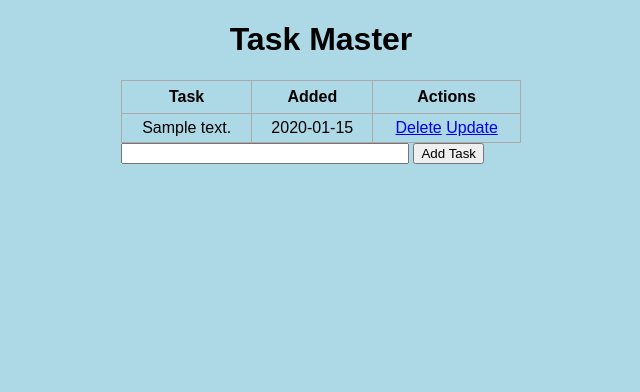
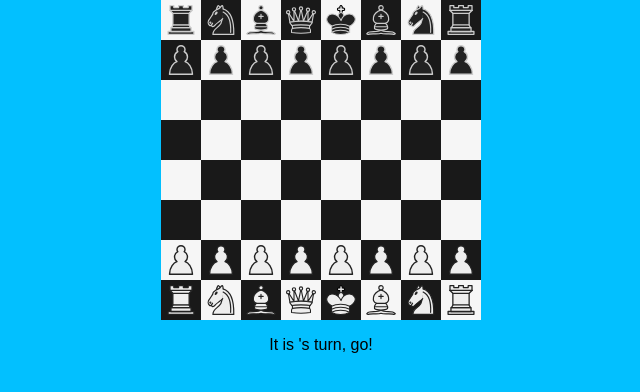
Before and after one commit to madjide04/project, a Flask app: page / in a window 1280 px wide. Shown: the top 392 px of the page, without its empty margins (319-959 px from the left). Run offline with Flask 3, Linux system fonts and the light colour scheme; tables that the repository leaves empty hold one stand-in row (values such as "Sample post").

Commit message:
restarted and made a board with the ability to drag and take all pieces

```diff
--- a/app.py
+++ b/app.py
@@ -10,62 +10,14 @@
 
 class Todo(db.Model):
     id = db.Column(db.Integer, primary_key=True)
-    content = db.Column(db.String(200), nullable=False)
-    date_created = db.Column(db.DateTime, default=datetime.utcnow)
-
     def __repr__(self):
         return '<Task %r>' % self.id
 
 
 
-@app.route('/', methods=['POST', 'GET'])
+@app.route('/')
 def index():
-    if request.method == 'POST':
-        task_content = request.form['content']
-        if task_content:  # Check if content is provided
-            new_task = Todo(content=task_content)
-        else:
-            return redirect('/')
-
-        try:
-            db.session.add(new_task)
-            db.session.commit()
-            return redirect('/')
-        except:
-            return 'There was an issue adding your task'
-
-    else:
-        tasks = Todo.query.order_by(Todo.date_created).all()
-        return render_template('index.html', tasks=tasks)
-
-
-@app.route('/delete_content/<int:id>')
-def delete_content(id):
-    task_to_delete = Todo.query.get_or_404(id)
-
-
-    try:
-        db.session.delete(task_to_delete)
-        db.session.commit()
-        return redirect('/')
-    except:
-        return 'There was an issue deleting your task'
-
-@app.route('/update_content/<int:id>',methods=['GET','POST'])
-def update_content(id):
-    task = Todo.query.get_or_404(id)
-    if request.method=='GET':
-        return render_template("update.html",task=task)
-    else:
-        task.content = request.form['content']
-        if task.content:  # Check if content is provided
-            try:
-                db.session.commit()
-                return redirect('/')
-            except:
-                return 'There was an issue updating your task'
-        else:
-            return redirect('/')
+        return render_template('index.html')
 
 if __name__ == "__main__":
     app.run(debug=True)
--- /dev/null
+++ b/static/app.js
@@ -0,0 +1,84 @@
+const chessBoard = document.querySelector("#chessboard");
+const PlayerDisplay = document.querySelector("#player");
+const infoDisplay = document.querySelector("#display-info")
+const width = 8
+
+const startPieces = [
+    bRook,bKnight,bBishop,bQueen,bKing,bBishop,bKnight,bRook,
+    bPawn,bPawn,bPawn,bPawn,bPawn,bPawn,bPawn,bPawn,
+    '','','','','','','','',
+    '','','','','','','','',
+    '','','','','','','','',
+    '','','','','','','','',
+    pawn,pawn,pawn,pawn,pawn,pawn,pawn,pawn,
+    rook,knight,bishop,queen,king,bishop,knight,rook
+]
+
+function createBoard() {
+    startPieces.forEach((startPiece,i) => {
+        const square = document.createElement('div')
+        square.classList.add('square')
+        square.innerHTML = startPiece
+        square.firstChild?.setAttribute("draggable",true)
+        square.setAttribute("square-id",i)
+        if ((Math.floor(i / 8) + i) % 2===1) {
+            square.classList.add('boardblack')
+        } else {
+            square.classList.add('boardwhite')
+        }
+
+        // Assigning "black-piece" class to black pawns
+        if (i >= 0 &&  i < 16) {
+            square.firstChild.firstChild.classList.add("blackpiece");
+        }
+        // Assigning "white-piece" class to white pawns
+        if (i >= 48 && i < 64) {
+            square.firstChild.firstChild.classList.add("whitepiece");
+        }
+
+
+
+        chessBoard.append(square)
+    })
+}
+
+createBoard();
+
+
+const allSquares = document.querySelectorAll("#chessboard .square" )
+
+
+allSquares.forEach(square=>{
+    square.addEventListener("dragstart",dragStart)
+    square.addEventListener("dragover",dragOver)
+    square.addEventListener("drop",dragDrop)
+})
+
+let startPositionId
+let dragedElement
+
+
+function dragStart(e){
+    startPositionId = e.target.parentNode.getAttribute('square-id')
+    dragedElement = e.target
+}
+
+function dragOver(e){
+    e.preventDefault()
+}
+
+function dragDrop(e){
+    e.stopPropagation();
+
+    // Check if the square is empty (does not contain any child elements)
+    if (e.target.children.length === 0) {
+        // Square is empty, append dragedElement to the square
+        e.target.append(dragedElement);
+    } else {
+        // Square is not empty, append dragedElement to the parent node of the square and remove the square
+        if (e.target.parentNode) {
+            e.target.parentNode.append(dragedElement);
+            e.target.remove();
+        }
+    }
+}
--- a/static/main.css
+++ b/static/main.css
@@ -1,40 +1,64 @@
 body, html {
     margin: 0;
     font-family: sans-serif;
-    background-color: lightblue;
+    background-color: rgb(2, 192, 255);
 }
 
-h1, h2, h3, h4, h5, h6 {
+h1, h2, h3, h4, h5, h6, p {
     text-align: center;
 }
 
-.content {
-    margin: 0 auto;
-    width: 400px;
+#chessboard {
+    width: 320px; /* Set the width of the chessboard */
+    height: 320px; /* Set the height of the chessboard */
+    display: flex;
+    justify-content: center; /* Horizontally center the chessboard */
+    align-items: center; /* Vertically center the chessboard */
+    margin: auto;
+    flex-wrap: wrap; /* Allow squares to wrap to next line */
 }
 
-table, td, th {
-    border: 1px solid #aaa;
+.square {
+    height: 40px;
+    width: 40px;
+    position: relative;
 }
 
-table {
-    border-collapse: collapse;
-    width: 100%;
+.square svg {
+    height: 30px;
+    width: 30px;
+    margin: 5px;
+    position: relative;
+    z-index: -9;
+}
+path{
+    position: relative;
+    z-index: -10;
 }
 
-th {
-    height: 30px;
+.piece {
+    position: relative;
+    z-index: 9;
 }
 
-td {
-    text-align: center;
-    padding: 5px;
+.boardblack {
+    background-color: rgb(25, 25, 25);
 }
 
-.form {
-    margin-top: 20px;
+.boardwhite {
+    background-color: rgb(246, 246, 246);
 }
 
-#content {
-    width: 70%;
+.blackpiece path {
+    fill: #222222; /* Dark gray for black pieces */
+    stroke: #CCCCCC ; /* Light gray for black pieces */
 }
+
+.whitepiece path {
+    fill: #EEEEEE ; /* Slightly off-white for white pieces */
+    stroke: #222222 ; /* Dark gray for border */
+}
+
+.draggable {
+    z-index: 10; /* Ensure draggable elements appear above other elements */
+}
--- a/templates/base.html
+++ b/templates/base.html
@@ -8,6 +8,12 @@
     {% block head%}{% endblock %}
 </head>
 <body>
-    {% block body%}{% endblock %}
+    <div id="centered">
+    {% block body%}
+
+    {% endblock %}
+    </div>
+    <script type="text/javascript" src="{{ url_for('static', filename='pieces.js') }}"></script>
+    <script type="text/javascript" src="{{ url_for('static', filename='app.js') }}"></script>
 </body>
 </html>
--- a/templates/index.html
+++ b/templates/index.html
@@ -4,32 +4,7 @@
 {% endblock %}
 
 {% block body%}
-<div class="content">
-    <h1>Task Master</h1>
-    {% if tasks|length > 0 %}
-    <table>
-        <tr>
-            <th>Task</th>
-            <th>Added</th>
-            <th>Actions</th>
-        </tr>
-        {% for task in tasks %}
-        <tr>
-            <td>{{  task.content    }}</td>
-            <td>{{  task.date_created.date()   }}</td>
-            <td>
-                <a href="/delete_content/{{task.id}}">Delete</a>
-                <a href="/update_content/{{task.id}}">Update</a>
-            </td>
-        </tr>
-        {% endfor %}
-    </table>
-    {%else%}
-    <h4>Add your first task</h4>
-    {%endif%}
-    <form action="/" method="POST">
-        <input type="text" name="content" id="content">
-        <input type="submit" value="Add Task">
-    </form>
-</div>
+<div id="chessboard"></div>
+<p>It is <span id="player"></span>'s turn, go!</p>
+<p id="display-info"></p>
 {% endblock %}
```
Also changed, not shown: static/pieces.js (added), 1 other file.
